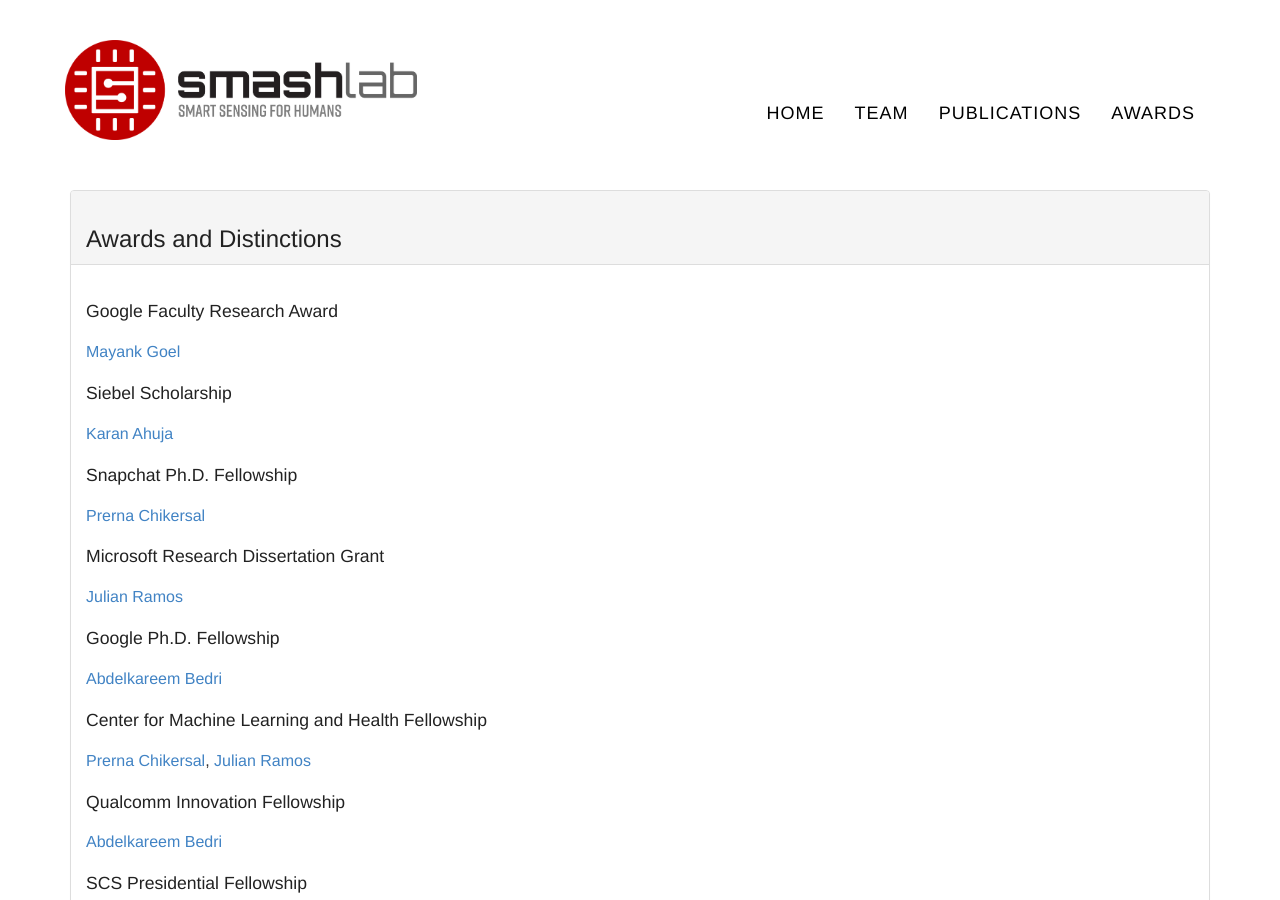
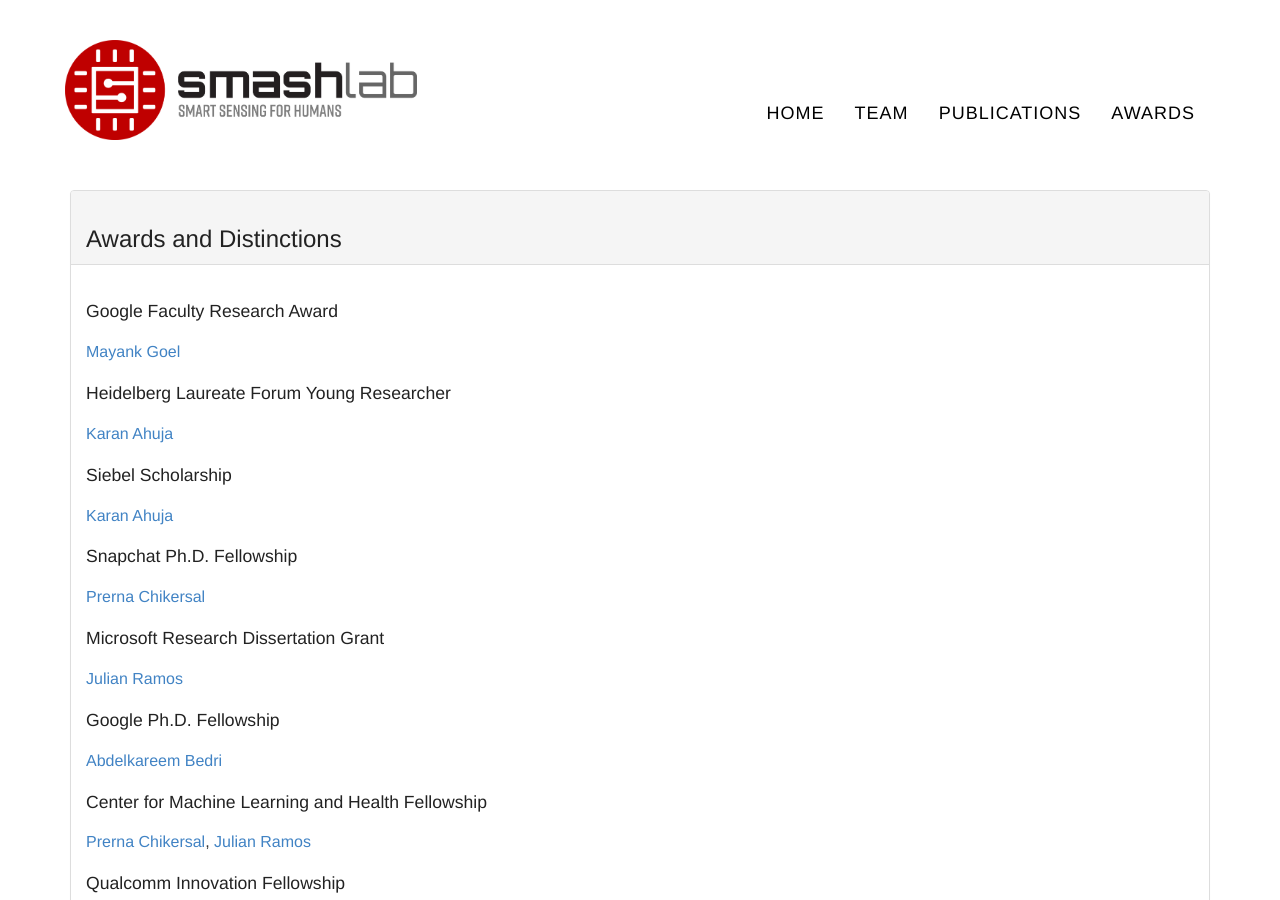
Before and after one commit to cmusmashlab/cmusmashlab.github.io, a Jekyll site: the page built from awards/index.html, in a window 1280 px wide and 900 px high. Built offline with Jekyll 4.4.1, drawn with Linux system fonts in a browser that asks for light colours; nearby versions of some CDN libraries; some web fonts are replaced.

Commit message:
Update fellowships.yml

```diff
--- a/_data/fellowships.yml
+++ b/_data/fellowships.yml
@@ -1,5 +1,9 @@
 - name: Google Faculty Research Award
   people: [goel]
+
+
+- name: Heidelberg Laureate Forum Young Researcher
+  people: [ahuja]
 
 - name: Siebel Scholarship
   people: [ahuja]
```
